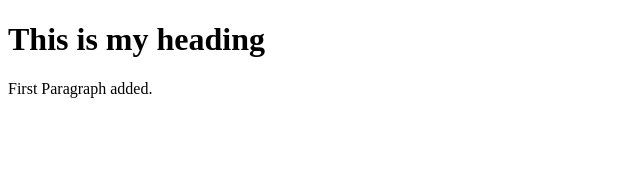
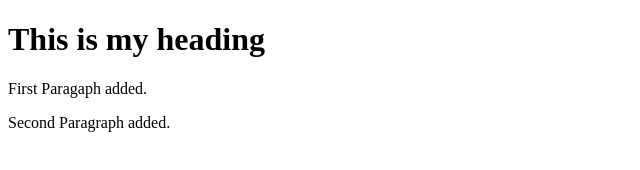
Before and after one commit to AshishGoel1403/Practice, a plain HTML site: page index.html in a window 1280 px wide. Shown: the whole page, without its empty margins (0-640 px from the left). Drawn offline with Linux system fonts and the light colour scheme.

Commit message:
second paragraph is added and spelling mistake in first paragraph

```diff
--- a/index.html
+++ b/index.html
@@ -10,7 +10,8 @@
 <body>
 
     <h1>This is my heading</h1>
-    <p>First Paragraph added.</p>
+    <p>First Paragaph added.</p>
+    <p>Second Paragraph added.</p>
 </body>
 
 </html>
```
